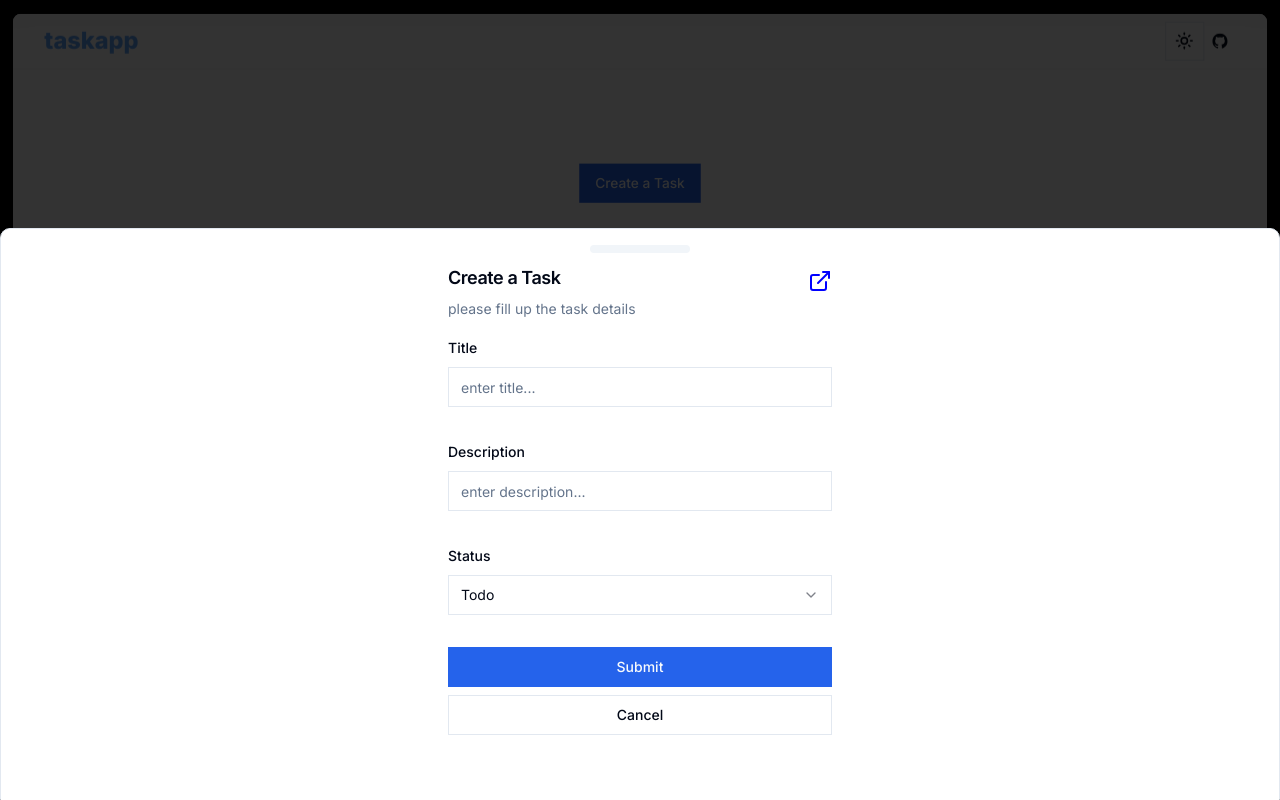
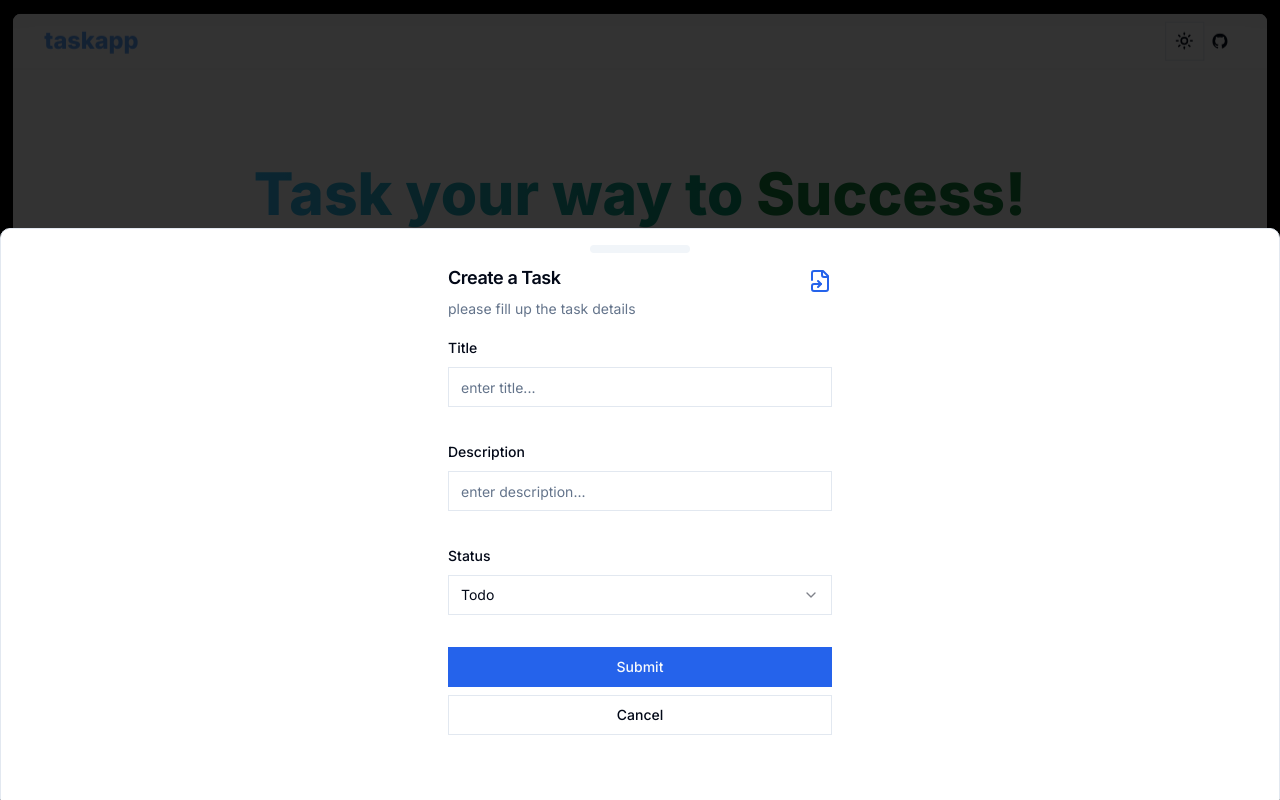
Before and after one commit to subhranshudas/taskapp, a Next.js app: page / in a window 1280 px wide. Both pictures are taken after typing "Sample" into the empty fields and a click on the button "Create a Task". Built offline with nearby package versions, Linux system fonts and the light colour scheme.

Commit message:
styling pages to banner

```diff
--- a/app/page.tsx
+++ b/app/page.tsx
@@ -1,7 +1,7 @@
 import { DataTable } from '@/components/data-table'
 import { columns } from '@/components/columns'
-import * as dictionary from '@/dictionaries'
 import { CreateTaskDrawer } from '@/components/create-task-drawer'
+import { AppBanner } from '@/components/app-banner'
 
 
 export default async function Home() {
@@ -13,7 +13,13 @@ export default async function Home() {
 
   return (
     <main className="flex min-h-screen flex-col items-center justify-between p-24">
-      <CreateTaskDrawer />
+
+      <AppBanner />
+
+      <div className='mt-6'>
+        <CreateTaskDrawer />
+      </div>
+
 
       <section className="my-16">
         <DataTable data={tasks} columns={columns} />
--- /dev/null
+++ b/components/app-banner.tsx
@@ -0,0 +1,11 @@
+import * as dictionary from '@/dictionaries'
+
+export function AppBanner() {
+    const [firstText, secondText] = dictionary.home.banner
+
+    return (
+        <h1 className="mb-6 text-3xl font-extrabold md:text-5xl lg:text-6xl text-green-700">
+        <span className="text-transparent bg-clip-text bg-gradient-to-r to-emerald-600 from-sky-400">{firstText}</span> {secondText}
+      </h1>
+    )
+}
--- a/components/create-task-drawer.tsx
+++ b/components/create-task-drawer.tsx
@@ -4,7 +4,7 @@ import * as React from "react"
 import Link from "next/link"
 
 
-import { ExternalLink  } from "lucide-react"
+import { FileSymlink  } from "lucide-react"
 
 import { Button } from "@/components/ui/button"
 
@@ -52,10 +52,10 @@ export function CreateTaskDrawer({ editable, task } : CreateTaskDrawerProps) {
                         <DrawerTitle className="flex justify-between">
                             {dictionary.common.taskForm[editMode ? 'edit' : 'create'].formHeader}
 
-                            <Link href="/task/new" title={`open page`}>
-                                <ExternalLink
+                            <Link href="/task/new" title={editMode ? 'Open Edit Task page' : 'Open Create Task page'}>
+                                <FileSymlink
                                     className="cursor-pointer"
-                                    color="blue"
+                                    color="#2563eb"
                                     size={24}
                                 />
                             </Link>
--- a/dictionaries/home.ts
+++ b/dictionaries/home.ts
@@ -1,5 +1,5 @@
 const home = {
-    noTaskMessage: 'You have no tasks! Please create one.',
+    banner: ['Task your way to', 'Success!'],
 }
 
 export default home
```
